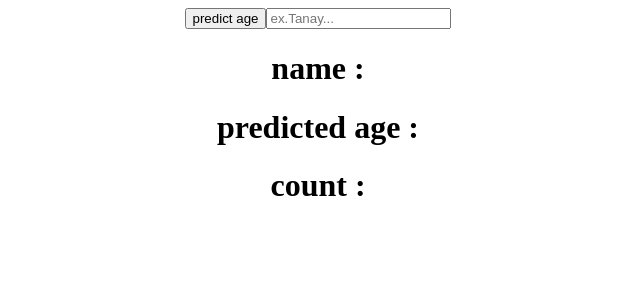
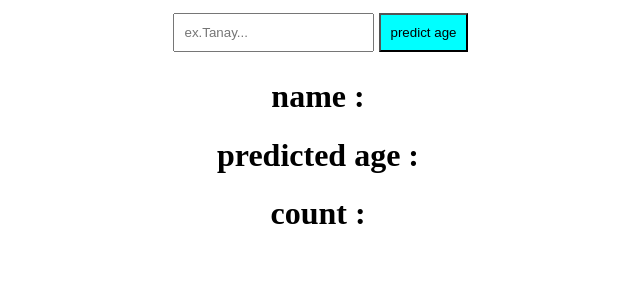
Before and after one commit to tanaydave/react-, a React (Create React App) app: page / in a window 1280 px wide. Shown: the top 300 px of the page, without its empty margins (322-962 px from the left). Built offline with nearby package versions, Linux system fonts and the light colour scheme.

Commit message:
added a litlle css

```diff
--- a/src/App.css
+++ b/src/App.css
@@ -36,3 +36,11 @@
     transform: rotate(360deg);
   }
 }
+.btn{
+  background-color: aqua;
+  padding: 10px;
+}
+input{
+  padding:10px;
+  margin:5px
+}
--- a/src/App.js
+++ b/src/App.js
@@ -22,8 +22,8 @@ function App() {
 
   return (
     <div className="App">
-      <button onClick={fetchDetails}>predict age </button>
       <input placeholder='ex.Tanay...' onChange={(event)=>{ setName(event.target.value)}}  ></input>
+      <button className="btn" onClick={fetchDetails}>predict age </button>
       <h1>name :{predictAge?.name}</h1>
       <h1>predicted age :{predictAge?.age}</h1>
       <h1>count :{predictAge?.count}</h1>
```
